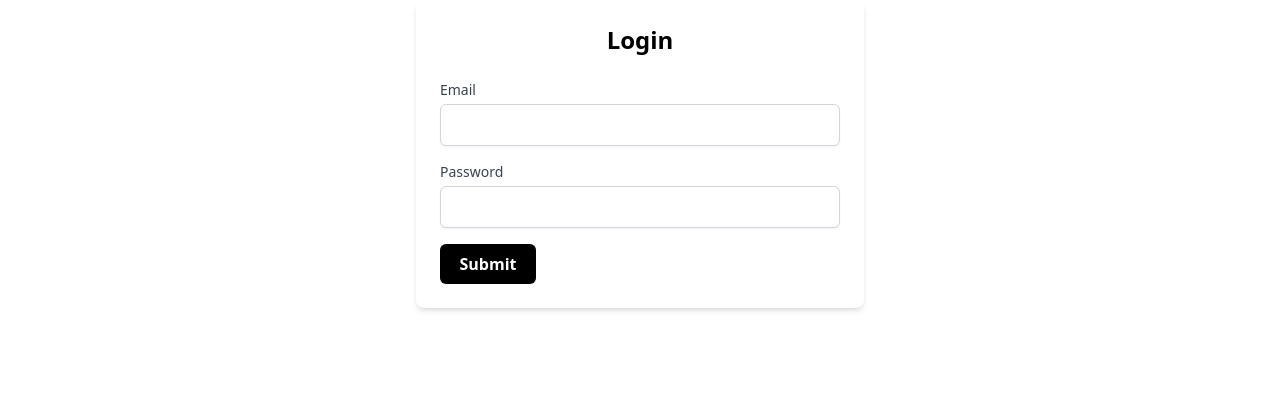
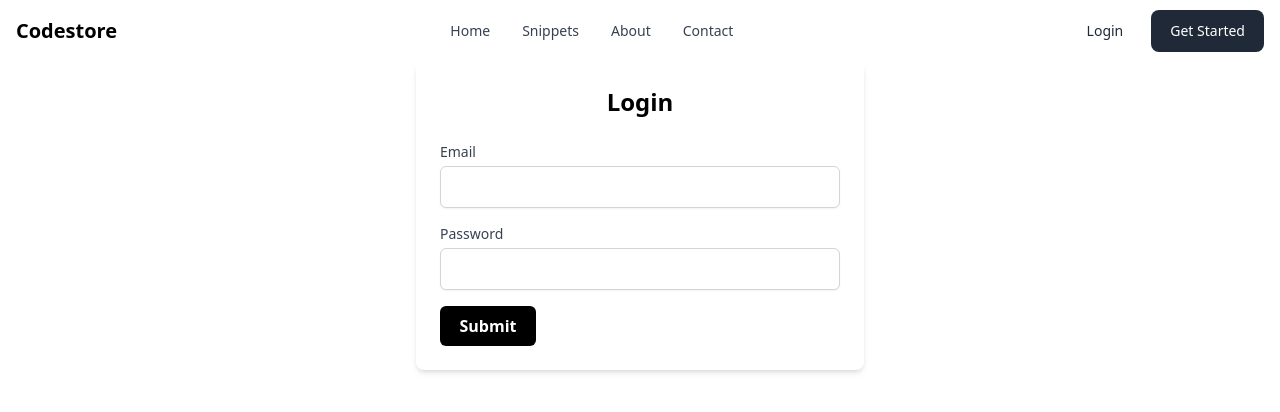
Before and after one commit to yousufmohi/codestore, a React (Create React App) app in the folder client/: page /login in a window 1280 px wide. Shown: the top 412 px of the page. Built offline with nearby package versions, Linux system fonts and the light colour scheme.

Commit message:
Added more components

```diff
--- a/client/package.json
+++ b/client/package.json
@@ -8,11 +8,13 @@
     "@testing-library/user-event": "^13.5.0",
     "axios": "^1.7.7",
     "flowbite-react": "^0.10.2",
+    "prettier": "^3.3.3",
     "react": "^18.3.1",
     "react-dom": "^18.3.1",
     "react-hot-toast": "^2.4.1",
     "react-router-dom": "^6.27.0",
     "react-scripts": "^5.0.1",
+    "react-syntax-highlighter": "^15.6.1",
     "web-vitals": "^2.1.4"
   },
   "scripts": {
--- /dev/null
+++ b/client/src/components/AxiosInstance.js
@@ -0,0 +1,14 @@
+import axios from "axios";
+
+let AxiosInstance = axios.create({
+  baseURL: "http://localhost:5000/api/",
+  timeout: 5000,
+});
+
+AxiosInstance.interceptors.request.use(function (config) {
+  let token = localStorage.getItem("token");
+  config.headers["Authorization"] = "Bearer " + token;
+  return config;
+});
+
+export default AxiosInstance;
--- a/client/src/components/LoginForm.js
+++ b/client/src/components/LoginForm.js
@@ -4,6 +4,7 @@ import axios from "axios";
 import { AuthContext } from './AuthContext';
 import { toast } from 'react-hot-toast';
 import { useNavigate } from 'react-router-dom';
+import { NavComponent } from './NavComponent';
 const LoginForm = () => {
   const [email, setEmail] = useState(null);
   const [password, setPassword] = useState(null);
@@ -36,7 +37,9 @@ const LoginForm = () => {
     }
   }
   return (
-    <div className="mt-auto max-w-md mx-auto p-6 bg-white rounded-lg shadow-md">
+    <div>
+      <NavComponent/>
+      <div className="mt-auto max-w-md mx-auto p-6 bg-white rounded-lg shadow-md">
       <h2 className="text-2xl font-bold mb-6 text-center">Login</h2>
       <form onSubmit={handleSubmit}>
         <div className="mb-4">
@@ -73,6 +76,8 @@ const LoginForm = () => {
         </button>
       </form>
     </div>
+    </div>
+
   );
 };
 
--- a/client/src/components/NavComponent.js
+++ b/client/src/components/NavComponent.js
@@ -1,4 +1,4 @@
-import React, {useContext, useEffect, useState} from "react";
+import React from "react";
 import { Avatar, Dropdown, Navbar, Button } from "flowbite-react";
 import { useNavigate, useLocation} from "react-router-dom";
 
@@ -43,8 +43,14 @@ export function NavComponent() {
         </Dropdown>
         <Navbar.Toggle />
       </div>}
-      {!isLoggedIn && <div className="flex md:order-2">
-        <Button onClick={(e) => navigate('/register')}>Get started</Button>
+      {!isLoggedIn && <div className="order-2 hidden items-center md:flex">
+        <a
+            href="/login"
+            className="mr-1 rounded-lg px-4 py-2 text-sm font-medium text-gray-800 hover:bg-gray-50 focus:outline-none focus:ring-4 focus:ring-gray-300 dark:text-white dark:hover:bg-gray-700 dark:focus:ring-gray-800 md:mr-2 md:px-5 md:py-2.5"
+          >
+            Login
+          </a>
+        <Button  color="dark" onClick={(e) => navigate('/register')}>Get Started</Button>
         <Navbar.Toggle />
       </div>}
       <Navbar.Collapse>
--- a/client/src/components/Notes.js
+++ b/client/src/components/Notes.js
@@ -1,11 +1,36 @@
-import React from 'react'
-import DashBoard from './DashBoard'
-import { NavComponent } from './NavComponent'
+import React, { useContext, useEffect, useState } from 'react';
+import DashBoard from './DashBoard';
+import { NavComponent } from './NavComponent';
+import { AuthContext } from './AuthContext';
+import AxiosInstance from './AxiosInstance';
+import { useNavigate } from 'react-router-dom';
+import { Button } from 'flowbite-react';
 function Notes() {
+  const {token} = useContext(AuthContext);
+  const navigate = useNavigate();
+  const[data,setData] = useState([]);
+  const [edit,setEdit] = useState(false);
+  const url = AxiosInstance.getUri() + "notes";
+
+  useEffect(() => {
+    const fetchData = async () => {
+      console.log(url);
+      const responseData = await AxiosInstance.get(url);
+      setData(responseData.data);
+   }
+   fetchData();
+  },[]);
+
+  const handleEdit = (id) => {
+    console.log(id);
+  }
   return (
     <div>
       <NavComponent/>
       <h1>We Here in the notes</h1>
+      <ul>
+
+      </ul>
       <DashBoard/>
     </div>
   )
--- /dev/null
+++ b/client/src/components/Settings.js
@@ -0,0 +1,9 @@
+import React from 'react'
+
+function Settings() {
+  return (
+    <div>Settings</div>
+  )
+}
+
+export default Settings
```
Also changed, not shown: 2 other files (tests, documents, lock files or other folders).
